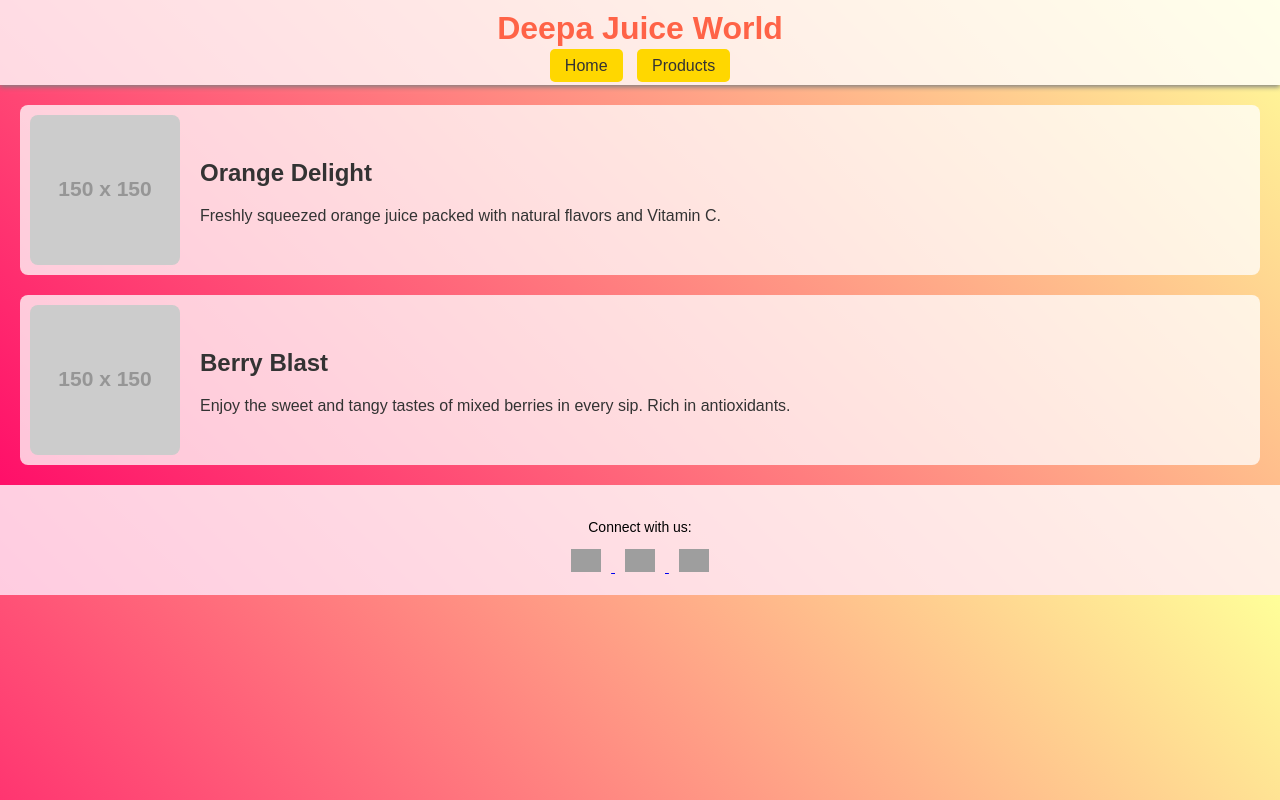
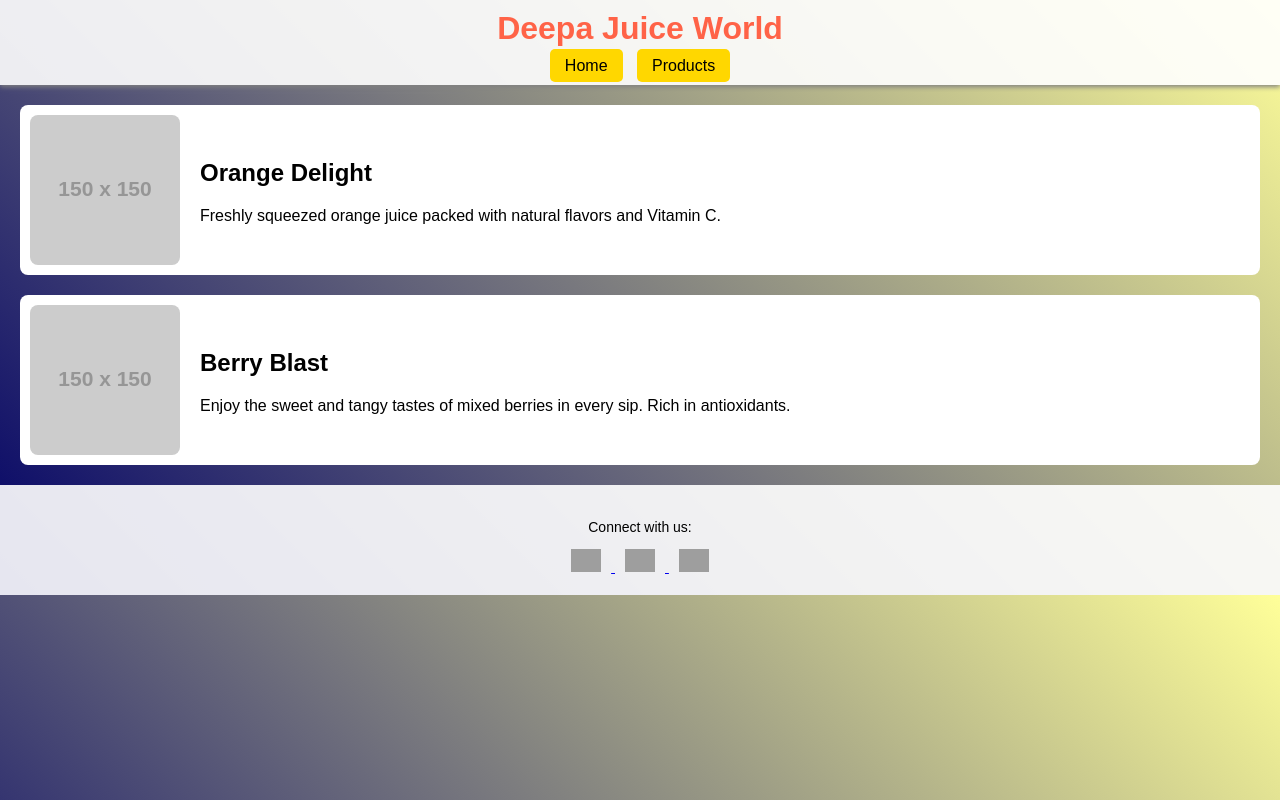
Before and after one commit to DeepaManivannan/juiceshop-webpage_Cgptt_rectified, a plain HTML site: page index.html in a window 1280 px wide. Drawn offline with Linux system fonts and the light colour scheme; grey boxes are pictures that could not be loaded; placeholder pictures from the web are drawn by us.

Commit message:
Update index.html

```diff
--- a/index.html
+++ b/index.html
@@ -9,16 +9,16 @@
             font-family: Arial, sans-serif;
             margin: 0;
             padding: 0;
-            background: linear-gradient(45deg, #f06, #ff9);
+            background: linear-gradient(45deg, #006, #ff9); /* Darkened start color for better contrast */
         }
         header {
-            background-color: rgba(255, 255, 255, 0.8);
+            background-color: rgba(255, 255, 255, 0.9); /* Increased opacity for better contrast */
             padding: 10px 20px;
             text-align: center;
             box-shadow: 0 2px 5px gray;
         }
         header h1 {
-            color: #ff6347;
+            color: #ff6347; /* Contrast is sufficient */
             margin: 0;
         }
         nav {
@@ -26,7 +26,7 @@
         }
         nav a {
             text-decoration: none;
-            color: #333;
+            color: black; /* Changed for better contrast */
             background-color: #ffd700;
             padding: 8px 15px;
             border-radius: 5px;
@@ -37,7 +37,7 @@
         }
         .juice {
             margin: 20px;
-            background: #ffffffc0;
+            background: #ffffff; /* Solid white for better contrast */
             border-radius: 8px;
             padding: 10px;
             display: flex;
@@ -49,13 +49,13 @@
             margin-right: 20px;
         }
         .description {
-            color: #333;
+            color: black; /* Changed for better contrast */
         }
         footer {
             text-align: center;
             padding: 20px 0;
             font-size: 14px;
-            background-color: rgba(255, 255, 255, 0.8);
+            background-color: rgba(255, 255, 255, 0.9); /* Increased opacity for better contrast */
         }
         .social-icons img {
             width: 30px;
@@ -92,13 +92,13 @@
         <p>Connect with us:</p>
         <div class="social-icons">
             <a href="https://facebook.com" target="_blank">
-                <img src="https://img.icons8.com/ios-filled/50/000000/facebook-new.png" alt="Facebook">
+                <img src="https://img.icons8.com/ios-filled/50/000000/facebook-new.png" alt="Deepa Juice World on Facebook">
             </a>
             <a href="https://twitter.com" target="_blank">
-                <img src="https://img.icons8.com/ios-filled/50/000000/twitter-circled.png" alt="Twitter">
+                <img src="https://img.icons8.com/ios-filled/50/000000/twitter-circled.png" alt="Deepa Juice World on Twitter">
             </a>
             <a href="https://instagram.com" target="_blank">
-                <img src="https://img.icons8.com/ios-filled/50/000000/instagram-new.png" alt="Instagram">
+                <img src="https://img.icons8.com/ios-filled/50/000000/instagram-new.png" alt="Deepa Juice World on Instagram">
             </a>
         </div>
     </footer>
```
